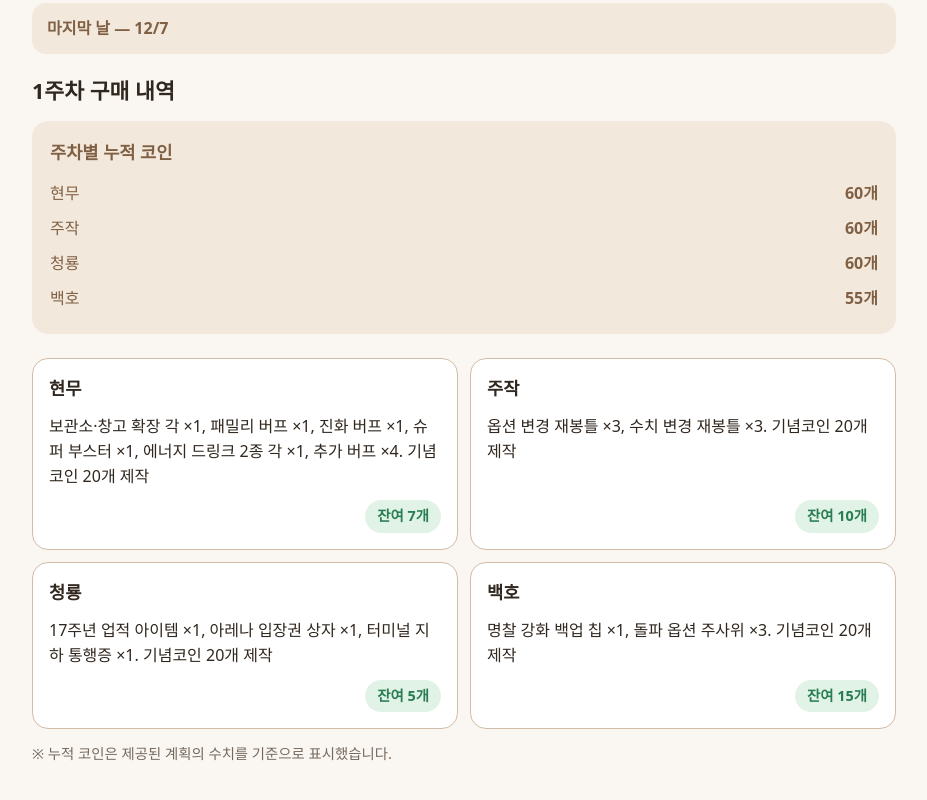
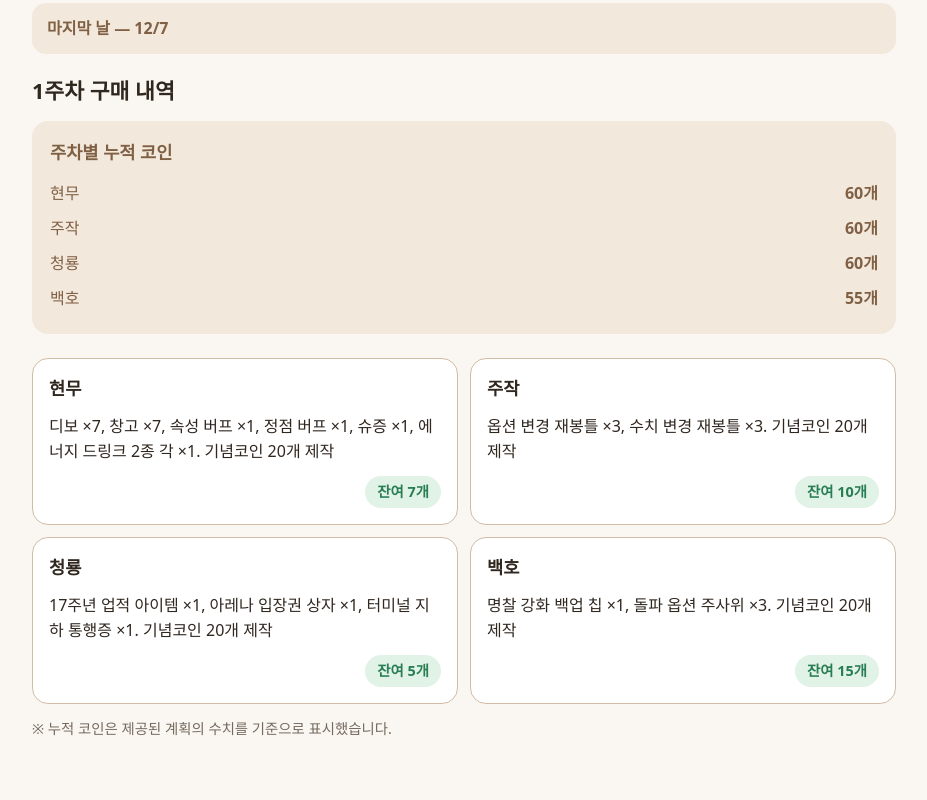
Before and after one commit to Diefighting/17th-Anniversary, a plain HTML site: page index.html in a window 1280 px wide. Shown: the part 534-1334 px from the top of the page, without its empty margins (176-1103 px from the left). Drawn offline with Linux system fonts and the light colour scheme.

Commit message:
Add files via upload

```diff
--- a/index.html
+++ b/index.html
@@ -13,24 +13,24 @@
 const goals={1:['SSS+ 선택 상자 × 1','픽업 선택 상자 Ver.II × 1'],2:['슬픔과 결의의 상자 × 1','SSS+ 선택 상자 × 1','픽업 선택 상자 Ver.II × 1']};
 const data={
 1:[
-[['보관소·창고 확장 각 ×1, 패밀리 버프 ×1, 진화 버프 ×1, 슈퍼 부스터 ×1, 에너지 드링크 2종 각 ×1, 추가 버프 ×4. 기념코인 20개 제작',7],['옵션 변경 재봉틀 ×3, 수치 변경 재봉틀 ×3. 기념코인 20개 제작',10],['17주년 업적 아이템 ×1, 아레나 입장권 상자 ×1, 터미널 지하 통행증 ×1. 기념코인 20개 제작',5],['명찰 강화 백업 칩 ×1, 돌파 옵션 주사위 ×3. 기념코인 20개 제작',15]],
-[['기본 구매, 추가 버프 ×4, 기념코인 15개 제작',19],['옵션 변경 재봉틀 ×3, 수치 변경 재봉틀 ×3, 기념코인 15개 제작',20],['아레나 입장권 상자 ×1, 터미널 지하 통행증 ×1, 궁극 테이머 스킬 선택 상자 ×1, 기념코인 15개 제작',15],['명찰 강화 백업 칩 ×1, 돌파 옵션 주사위 ×3, 궁극 강화 디지클론 세트 상자 ×1, 기념코인 15개 제작',20]],
-[['기본 구매, 5단계 디지몬알 교환권 ×1, 추가 버프 ×4',28],['옵션 변경 재봉틀 ×3, 수치 변경 재봉틀 ×3, 옵션·수치 변경 스톤 구매',31],['아레나 입장권 상자 ×1, 터미널 지하 통행증 ×1, 궁극 테이머 스킬 상자 ×1, 강화 테이머 스킬 상자 ×1',31],['명찰 강화 백업 칩 ×1, 돌파 옵션 주사위 ×3, 기술 관련 아이템 ×2',36]],
-[['기본 구매, 5단계 디지몬알 교환권 ×1, 추가 버프 ×4',40],['옵션 변경 재봉틀 ×3, 수치 변경 재봉틀 ×3, 옵션·수치 변경 스톤 구매',36],['아레나 입장권 상자 ×1, 터미널 지하 통행증 ×1, 궁극 테이머 스킬 상자 ×1, 강화 테이머 스킬 상자 ×1',41],['명찰 강화 백업 칩 ×1, 돌파 옵션 주사위 ×3, 기술 관련 아이템 ×2',56]],
-[['기본 구매, 추가 버프 ×4',47],['옵션 변경 재봉틀 ×3, 수치 변경 재봉틀 ×3, 스톤 구매',41],['아레나 입장권 상자 ×1, 터미널 지하 통행증 ×1, 궁극 테이머 스킬 상자 ×1',56],['명찰 강화 백업 칩 ×1, 돌파 옵션 주사위 ×3, 기술 관련 아이템 ×2',61]],
-[['기본 구매, 추가 버프 ×4',60],['옵션 변경 재봉틀 ×3, 수치 변경 재봉틀 ×3',58],['아레나 입장권 상자 ×1, 터미널 지하 통행증 ×1, 궁극 테이머 스킬 상자 ×1',67],['명찰 강화 백업 칩 ×1, 돌파 옵션 주사위 ×3, 기술 관련 아이템 ×2',62]],
-[['기본 구매, 추가 버프 ×4',67],['옵션 변경 재봉틀 ×3, 수치 변경 재봉틀 ×3',68],['아레나 입장권 상자 ×1, 터미널 지하 통행증 ×1, 강화 테이머 스킬 상자 ×1, 강화 백업 칩 ×3',72],['명찰 강화 백업 칩 ×1, 돌파 옵션 주사위 ×3, 기술 관련 아이템 ×2',67]],
-[['기본 구매, 추가 버프 ×2',82],['옵션 변경 재봉틀 ×3, 수치 변경 재봉틀 ×3',80],['아레나 입장권 상자 ×1, 터미널 지하 통행증 ×1, 강화 백업 칩 ×3, 데미지 스킨 선택 상자 ×1',80],['명찰 강화 백업 칩 ×1, 돌파 옵션 주사위 ×3, 기술 관련 아이템 ×1',80]]
+[['디보 ×7, 창고 ×7, 속성 버프 ×1, 정점 버프 ×1, 슈증 ×1, 에너지 드링크 2종 각 ×1. 기념코인 20개 제작',7],['옵션 변경 재봉틀 ×3, 수치 변경 재봉틀 ×3. 기념코인 20개 제작',10],['17주년 업적 아이템 ×1, 아레나 입장권 상자 ×1, 터미널 지하 통행증 ×1. 기념코인 20개 제작',5],['명찰 강화 백업 칩 ×1, 돌파 옵션 주사위 ×3. 기념코인 20개 제작',15]],
+[['디보 ×7, 창고 ×7, 속성 버프 ×1, 정점 버프 ×1, 슈증 ×1, 에너지 드링크 2종 각 ×1. 기념코인 15개 제작',19],['옵션 변경 재봉틀 ×3, 수치 변경 재봉틀 ×3, 기념코인 15개 제작',20],['아레나 입장권 상자 ×1, 터미널 지하 통행증 ×1, 궁극 테이머 스킬 선택 상자 ×1, 기념코인 15개 제작',15],['명찰 강화 백업 칩 ×1, 돌파 옵션 주사위 ×3, 궁극 강화 디지클론 세트 상자 ×1, 기념코인 15개 제작',20]],
+[['디보 ×7, 창고 ×7, 속성 버프 ×1, 정점 버프 ×1, 슈증 ×1, 에너지 드링크 2종 각 ×1, 5단계 디지몬알 교환권 ×1',28],['옵션 변경 재봉틀 ×3, 수치 변경 재봉틀 ×3, 옵션·수치 변경 스톤 구매',31],['아레나 입장권 상자 ×1, 터미널 지하 통행증 ×1, 궁극 테이머 스킬 상자 ×1, 강화 테이머 스킬 상자 ×1',31],['명찰 강화 백업 칩 ×1, 돌파 옵션 주사위 ×3, 기술 관련 아이템 ×2',36]],
+[['디보 ×7, 창고 ×7, 속성 버프 ×1, 정점 버프 ×1, 슈증 ×1, 에너지 드링크 2종 각 ×1, 5단계 디지몬알 교환권 ×1',40],['옵션 변경 재봉틀 ×3, 수치 변경 재봉틀 ×3, 옵션·수치 변경 스톤 구매',36],['아레나 입장권 상자 ×1, 터미널 지하 통행증 ×1, 궁극 테이머 스킬 상자 ×1, 강화 테이머 스킬 상자 ×1',41],['명찰 강화 백업 칩 ×1, 돌파 옵션 주사위 ×3, 기술 관련 아이템 ×2',56]],
+[['디보 ×7, 창고 ×7, 속성 버프 ×1, 정점 버프 ×1, 슈증 ×1, 에너지 드링크 2종 각 ×1',47],['옵션 변경 재봉틀 ×3, 수치 변경 재봉틀 ×3, 스톤 구매',41],['아레나 입장권 상자 ×1, 터미널 지하 통행증 ×1, 궁극 테이머 스킬 상자 ×1',56],['명찰 강화 백업 칩 ×1, 돌파 옵션 주사위 ×3, 기술 관련 아이템 ×2',61]],
+[['디보 ×7, 창고 ×7, 속성 버프 ×1, 정점 버프 ×1, 슈증 ×1, 에너지 드링크 2종 각 ×1',60],['옵션 변경 재봉틀 ×3, 수치 변경 재봉틀 ×3',58],['아레나 입장권 상자 ×1, 터미널 지하 통행증 ×1, 궁극 테이머 스킬 상자 ×1',67],['명찰 강화 백업 칩 ×1, 돌파 옵션 주사위 ×3, 기술 관련 아이템 ×2',62]],
+[['디보 ×7, 창고 ×7, 속성 버프 ×1, 정점 버프 ×1, 슈증 ×1, 에너지 드링크 2종 각 ×1',67],['옵션 변경 재봉틀 ×3, 수치 변경 재봉틀 ×3',68],['아레나 입장권 상자 ×1, 터미널 지하 통행증 ×1, 강화 테이머 스킬 상자 ×1, 강화 백업 칩 ×3',72],['명찰 강화 백업 칩 ×1, 돌파 옵션 주사위 ×3, 기술 관련 아이템 ×2',67]],
+[['디보 ×4, 창고 ×4, 속성 버프 ×1, 정점 버프 ×1, 슈증 ×1, 에너지 드링크 2종 각 ×1',82],['옵션 변경 재봉틀 ×3, 수치 변경 재봉틀 ×3',80],['아레나 입장권 상자 ×1, 터미널 지하 통행증 ×1, 강화 백업 칩 ×3, 데미지 스킨 선택 상자 ×1',80],['명찰 강화 백업 칩 ×1, 돌파 옵션 주사위 ×3, 기술 관련 아이템 ×1',80]]
 ],
 2:[
-[['기본 구매. 기념코인 20개 제작',19],['옵션 변경 재봉틀 ×3, 수치 변경 재봉틀 ×3. 기념코인 20개 제작',10],['업적 아이템 ×1, 아레나 입장권 상자 ×1, 터미널 지하 통행증 ×1. 기념코인 20개 제작',5],['명찰 강화 백업 칩 ×1, 돌파 옵션 주사위 ×3. 기념코인 20개 제작',15]],
-[['기본 구매, 기념코인 20개 제작',38],['옵션 변경 재봉틀 ×3, 수치 변경 재봉틀 ×3, 기념코인 20개 제작',15],['아레나 입장권 상자 ×1, 터미널 지하 통행증 ×1, 궁극 테이머 스킬 상자 ×1, 기념코인 20개 제작',10],['명찰 강화 백업 칩 ×1, 돌파 옵션 주사위 ×3, 궁극 강화 디지클론 세트 상자 ×1, 기념코인 20개 제작',15]],
-[['기본 구매, 5단계 디지몬알 교환권 ×1, 기념코인 20개 제작',39],['옵션 변경 재봉틀 ×3, 수치 변경 재봉틀 ×3, 기념코인 20개 제작',26],['아레나 입장권 상자 ×1, 터미널 지하 통행증 ×1, 궁극 테이머 스킬 상자 ×1, 기념코인 20개 제작',21],['명찰 강화 백업 칩 ×1, 돌파 옵션 주사위 ×3, 기술 관련 아이템 ×1, 기념코인 20개 제작',21]],
-[['기본 구매, 5단계 디지몬알 교환권 ×1, 기념코인 20개 제작',43],['옵션 변경 재봉틀 ×3, 수치 변경 재봉틀 ×3, 기념코인 20개 제작',31],['아레나 입장권 상자 ×1, 터미널 지하 통행증 ×1, 궁극 테이머 스킬 상자 ×1, 기념코인 20개 제작',26],['명찰 강화 백업 칩 ×1, 돌파 옵션 주사위 ×3, 기술 관련 아이템 ×1, 기념코인 20개 제작',31]],
-[['기본 구매, 기념코인 20개 제작',42],['옵션 변경 재봉틀 ×3, 수치 변경 재봉틀 ×3, 기념코인 20개 제작',26],['아레나 입장권 상자 ×1, 터미널 지하 통행증 ×1, 궁극 테이머 스킬 상자 ×1, 기념코인 20개 제작',21],['명찰 강화 백업 칩 ×1, 돌파 옵션 주사위 ×3, 기념코인 20개 제작',36]],
-[['기본 구매, 기념코인 15개 제작',52],['옵션 변경 재봉틀 ×3, 수치 변경 재봉틀 ×3, 기념코인 15개 제작',28],['아레나 입장권 상자 ×1, 터미널 지하 통행증 ×1, 기념코인 15개 제작',37],['명찰 강화 백업 칩 ×1, 돌파 옵션 주사위 ×3, 기념코인 15개 제작',42]],
-[['기본 구매, 추가 버프 ×2',65],['재봉틀 구매 없음',38],['아레나 입장권 상자 ×1, 터미널 지하 통행증 ×1',72],['명찰 강화 백업 칩 ×1, 돌파 옵션 주사위 ×3',67]],
-[['기본 구매, 추가 버프 ×2',80],['재봉틀 구매 없음',80],['아레나 입장권 상자 ×1, 터미널 지하 통행증 ×1, 데미지 스킨 선택 상자 ×1, 강화 백업 칩 ×3',80],['명찰 강화 백업 칩 ×1, 돌파 옵션 주사위 ×3, 기술 관련 아이템 ×1',80]]
+[['디보 ×1, 창고 ×1, 속성 버프 ×1, 정점 버프 ×1, 슈증 ×1, 에너지 드링크 2종 각 ×1. 기념코인 20개 제작',19],['옵션 변경 재봉틀 ×3, 수치 변경 재봉틀 ×3. 기념코인 20개 제작',10],['업적 아이템 ×1, 아레나 입장권 상자 ×1, 터미널 지하 통행증 ×1. 기념코인 20개 제작',5],['명찰 강화 백업 칩 ×1, 돌파 옵션 주사위 ×3. 기념코인 20개 제작',15]],
+[['디보 ×1, 창고 ×1, 속성 버프 ×1, 정점 버프 ×1, 슈증 ×1, 에너지 드링크 2종 각 ×1. 기념코인 20개 제작',38],['옵션 변경 재봉틀 ×3, 수치 변경 재봉틀 ×3, 기념코인 20개 제작',15],['아레나 입장권 상자 ×1, 터미널 지하 통행증 ×1, 궁극 테이머 스킬 상자 ×1, 기념코인 20개 제작',10],['명찰 강화 백업 칩 ×1, 돌파 옵션 주사위 ×3, 궁극 강화 디지클론 세트 상자 ×1, 기념코인 20개 제작',15]],
+[['디보 ×1, 창고 ×1, 속성 버프 ×1, 정점 버프 ×1, 슈증 ×1, 에너지 드링크 2종 각 ×1, 5단계 디지몬알 교환권 ×1. 기념코인 20개 제작',39],['옵션 변경 재봉틀 ×3, 수치 변경 재봉틀 ×3, 기념코인 20개 제작',26],['아레나 입장권 상자 ×1, 터미널 지하 통행증 ×1, 궁극 테이머 스킬 상자 ×1, 기념코인 20개 제작',21],['명찰 강화 백업 칩 ×1, 돌파 옵션 주사위 ×3, 기술 관련 아이템 ×1, 기념코인 20개 제작',21]],
+[['디보 ×1, 창고 ×1, 속성 버프 ×1, 정점 버프 ×1, 슈증 ×1, 에너지 드링크 2종 각 ×1, 5단계 디지몬알 교환권 ×1. 기념코인 20개 제작',43],['옵션 변경 재봉틀 ×3, 수치 변경 재봉틀 ×3, 기념코인 20개 제작',31],['아레나 입장권 상자 ×1, 터미널 지하 통행증 ×1, 궁극 테이머 스킬 상자 ×1, 기념코인 20개 제작',26],['명찰 강화 백업 칩 ×1, 돌파 옵션 주사위 ×3, 기술 관련 아이템 ×1, 기념코인 20개 제작',31]],
+[['디보 ×1, 창고 ×1, 속성 버프 ×1, 정점 버프 ×1, 슈증 ×1, 에너지 드링크 2종 각 ×1. 기념코인 20개 제작',42],['옵션 변경 재봉틀 ×3, 수치 변경 재봉틀 ×3, 기념코인 20개 제작',26],['아레나 입장권 상자 ×1, 터미널 지하 통행증 ×1, 궁극 테이머 스킬 상자 ×1, 기념코인 20개 제작',21],['명찰 강화 백업 칩 ×1, 돌파 옵션 주사위 ×3, 기념코인 20개 제작',36]],
+[['디보 ×1, 창고 ×1, 속성 버프 ×1, 정점 버프 ×1, 슈증 ×1, 에너지 드링크 2종 각 ×1. 기념코인 15개 제작',52],['옵션 변경 재봉틀 ×3, 수치 변경 재봉틀 ×3, 기념코인 15개 제작',28],['아레나 입장권 상자 ×1, 터미널 지하 통행증 ×1, 기념코인 15개 제작',37],['명찰 강화 백업 칩 ×1, 돌파 옵션 주사위 ×3, 기념코인 15개 제작',42]],
+[['디보 ×4, 창고 ×4, 속성 버프 ×1, 정점 버프 ×1, 슈증 ×1, 에너지 드링크 2종 각 ×1',65],['재봉틀 구매 없음',38],['아레나 입장권 상자 ×1, 터미널 지하 통행증 ×1',72],['명찰 강화 백업 칩 ×1, 돌파 옵션 주사위 ×3',67]],
+[['디보 ×4, 창고 ×4, 속성 버프 ×1, 정점 버프 ×1, 슈증 ×1, 에너지 드링크 2종 각 ×1',80],['재봉틀 구매 없음',80],['아레나 입장권 상자 ×1, 터미널 지하 통행증 ×1, 데미지 스킨 선택 상자 ×1, 강화 백업 칩 ×3',80],['명찰 강화 백업 칩 ×1, 돌파 옵션 주사위 ×3, 기술 관련 아이템 ×1',80]]
 ]};
 let scenario=1,week=1,last=false;
 function card(name,desc,remaining){return `<article class="card"><h3>${name}</h3><p>${desc}</p><span class="pill">잔여 ${remaining}</span></article>`}
```
